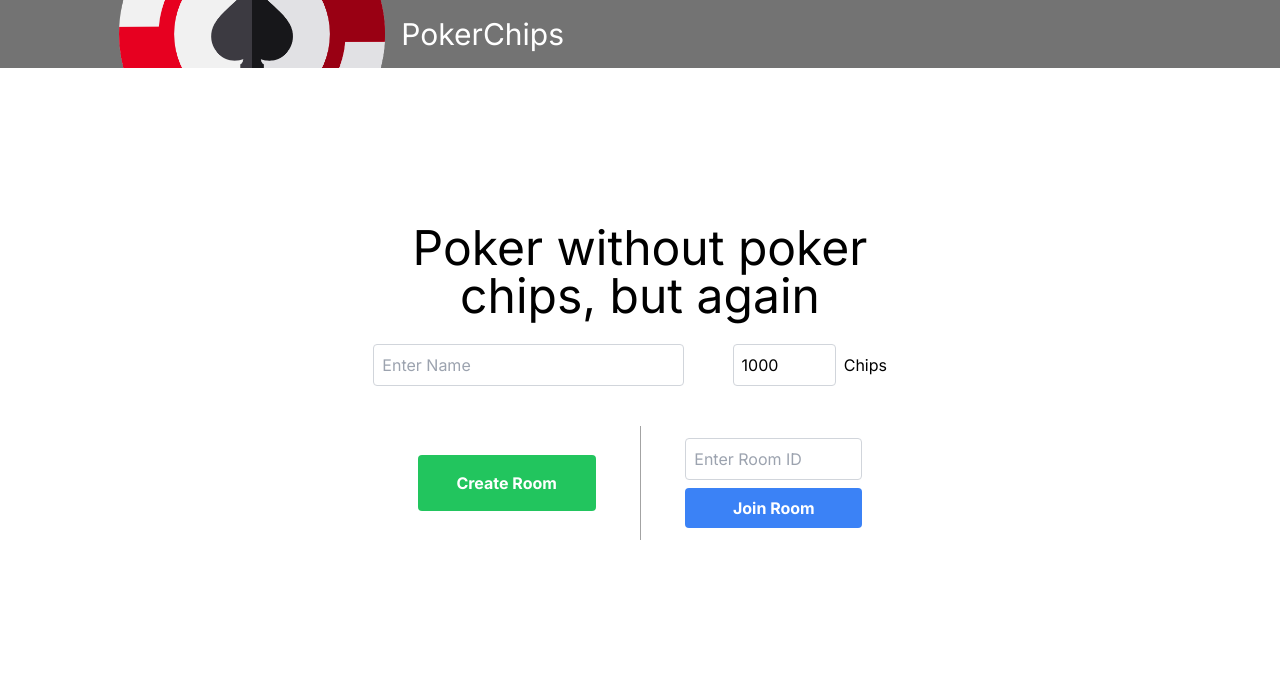
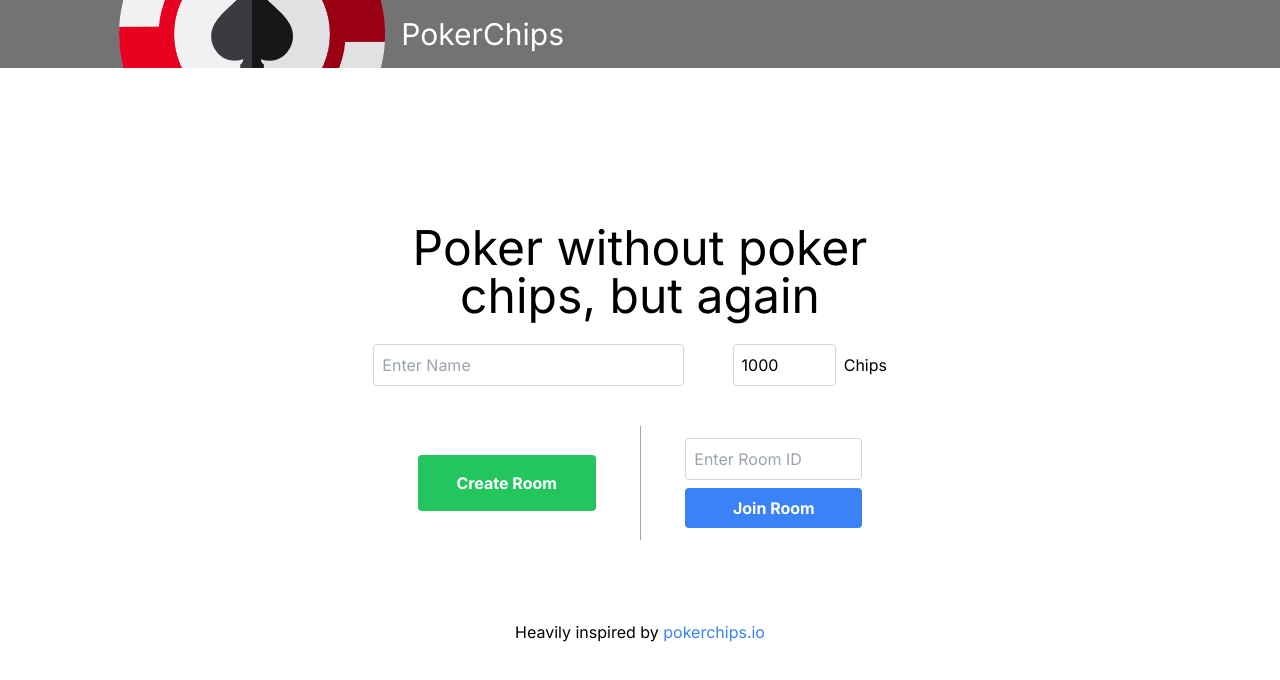
Before and after one commit to michaelzhan1/pokerchips, a Next.js app in the folder client/: page / in a window 1280 px wide. Shown: the top 680 px of the page. Built offline with nearby package versions, Linux system fonts and the light colour scheme.

Commit message:
Add link to pokerchips.io

```diff
--- a/client/src/app/page.tsx
+++ b/client/src/app/page.tsx
@@ -102,6 +102,10 @@ export default function Home() {
             </div>
           </div>
         </div>
+
+        <div className='mt-20'>
+          Heavily inspired by <a href='https://www.pokerchips.io/' target='_blank' rel='noreferrer' className='text-blue-500 hover:text-blue-700 visited:text-violet-500'>pokerchips.io</a>
+        </div>
       </div>
     </>
   );
```
